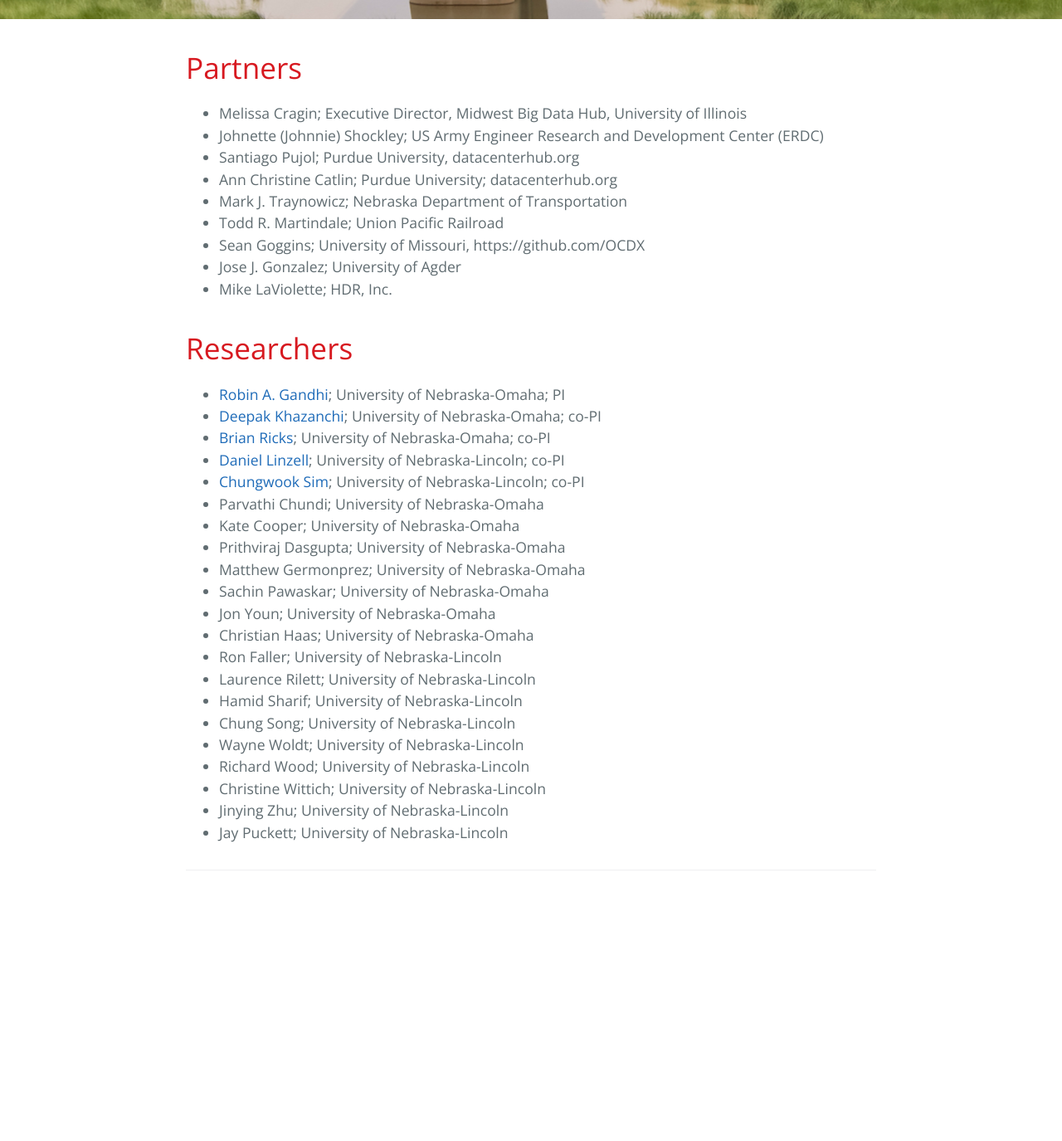
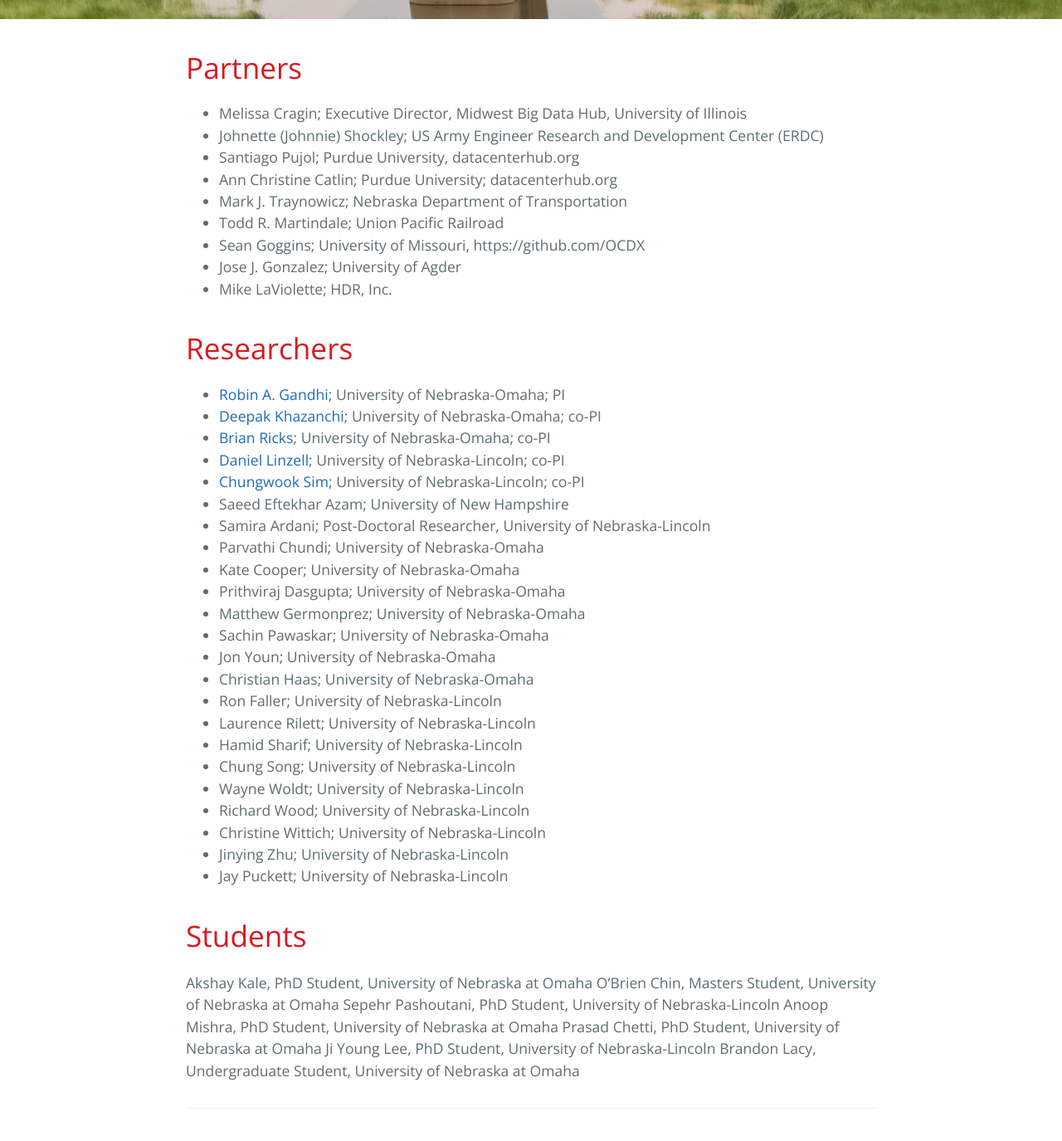
Before and after one commit to BridgingBigData/BridgingBigData.github.io, a Jekyll site: the page built from pages/partners.md, in a window 1280 px wide and 1400 px high, scrolled down 360 px. Shown: the top 1375 px of the window at 83% size. Built offline with Jekyll 4.4.1, drawn with Linux system fonts in a browser that asks for light colours; before the commit the page ends 1473 px from its top, so only the background shows below that.

Commit message:
Update partners.md

```diff
--- a/pages/partners.md
+++ b/pages/partners.md
@@ -23,6 +23,8 @@
 *	[Brian Ricks](http://www.unomaha.edu/college-of-information-science-and-technology/about/faculty-staff/brian-ricks.php); University of Nebraska-Omaha; co-PI
 *	[Daniel Linzell](http://engineering.unl.edu/civil/daniel-linzell/); University of Nebraska-Lincoln; co-PI
 *	[Chungwook Sim](http://engineering.unl.edu/civil/faculty/chungwook-sim/); University of Nebraska-Lincoln; co-PI
+* Saeed Eftekhar Azam; University of New Hampshire
+* Samira Ardani; Post-Doctoral Researcher, University of Nebraska-Lincoln
 *	Parvathi Chundi; University of Nebraska-Omaha
 *	Kate Cooper; University of Nebraska-Omaha
 *	Prithviraj Dasgupta; University of Nebraska-Omaha
@@ -39,3 +41,12 @@
 *	Christine Wittich; University of Nebraska-Lincoln
 *	Jinying Zhu; University of Nebraska-Lincoln
 * Jay Puckett; University of Nebraska-Lincoln
+
+# Students
+Akshay Kale, PhD Student, University of Nebraska at Omaha
+O'Brien Chin, Masters Student, University of Nebraska at Omaha
+Sepehr Pashoutani, PhD Student, University of Nebraska-Lincoln
+Anoop Mishra, PhD Student, University of Nebraska at Omaha
+Prasad Chetti, PhD Student, University of Nebraska at Omaha
+Ji Young Lee, PhD Student, University of Nebraska-Lincoln
+Brandon Lacy, Undergraduate Student, University of Nebraska at Omaha
```
